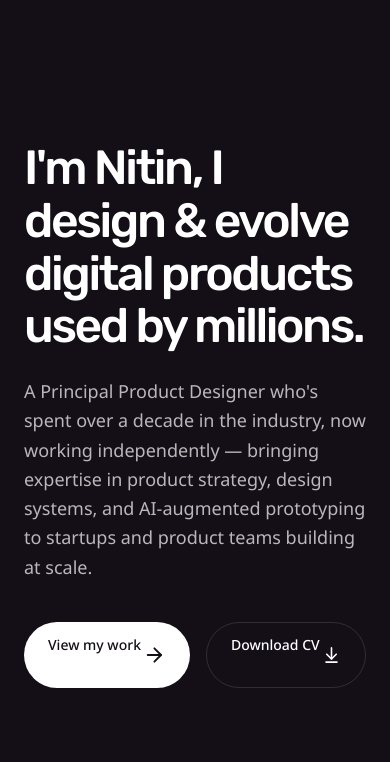
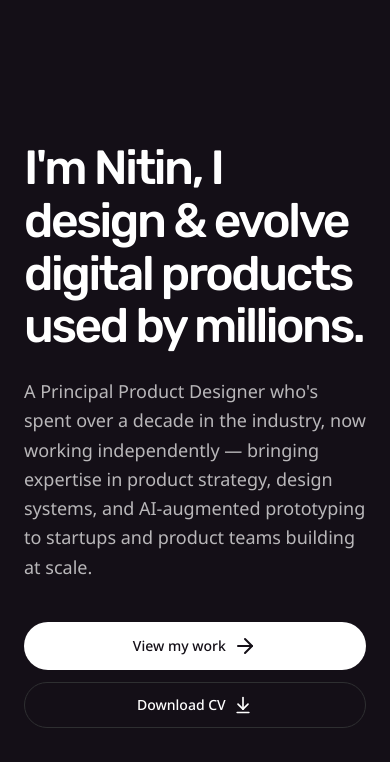
Before and after one commit to kolinitin/portfolio, a website built with Vite: page index.html in a window 390 px wide. Shown: the part 82-844 px from the top of the page. Built offline with nearby package versions, Linux system fonts and the light colour scheme.

Commit message:
Fix hero CTA button responsive alignment for mobile screens

```diff
--- a/index.html
+++ b/index.html
@@ -34,9 +34,9 @@
                 product teams building at scale.
             </p>
 
-            <div class="flex gap-4 mb-16">
+            <div class="flex flex-col sm:flex-row gap-3 sm:gap-4 mb-16 w-full sm:w-auto">
                 <a href="work.html"
-                    class="inline-flex items-center justify-center px-6 py-3 rounded-full bg-white text-black font-medium text-sm transition-transform hover:scale-105">
+                    class="inline-flex items-center justify-center px-6 py-3 rounded-full bg-white text-black font-medium text-sm transition-transform hover:scale-105 w-full sm:w-auto">
                     View my work &nbsp;<svg xmlns="http://www.w3.org/2000/svg" width="24" height="24"
                         viewBox="0 0 24 24" fill="none" stroke="currentColor" stroke-width="2" stroke-linecap="round"
                         stroke-linejoin="round" class="lucide lucide-arrow-right-icon lucide-arrow-right">
@@ -46,7 +46,7 @@
                 </a>
                 <a href="https://pub-74f51145ab1c46dcabc851a4cda5d6a0.r2.dev/Resume-Nitin-Koli.pdf"
                     download="Nitin-Koli-Resume.pdf"
-                    class="inline-flex items-center justify-center px-6 py-3 rounded-full ghost-border text-white font-medium text-sm hover:bg-white/5 transition-colors"
+                    class="inline-flex items-center justify-center px-6 py-3 rounded-full ghost-border text-white font-medium text-sm hover:bg-white/5 transition-colors w-full sm:w-auto"
                     target="_blank">
                     Download CV &nbsp;<svg xmlns="http://www.w3.org/2000/svg" width="20" height="20" viewBox="0 0 24 24"
                         fill="none" stroke="currentColor" stroke-width="2" stroke-linecap="round"
```
